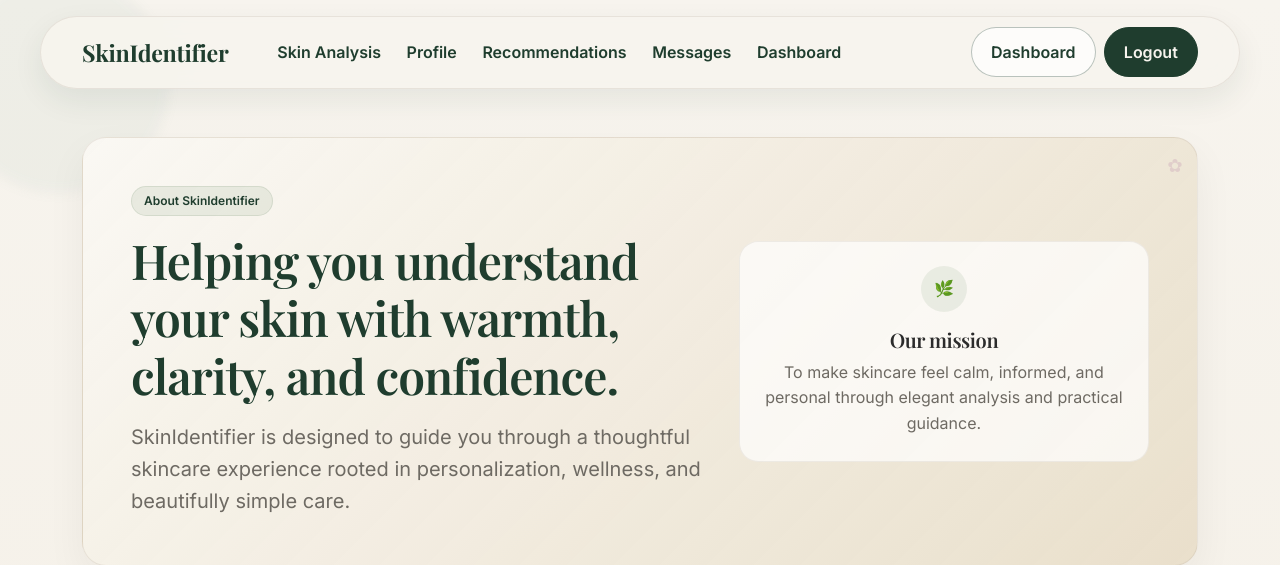
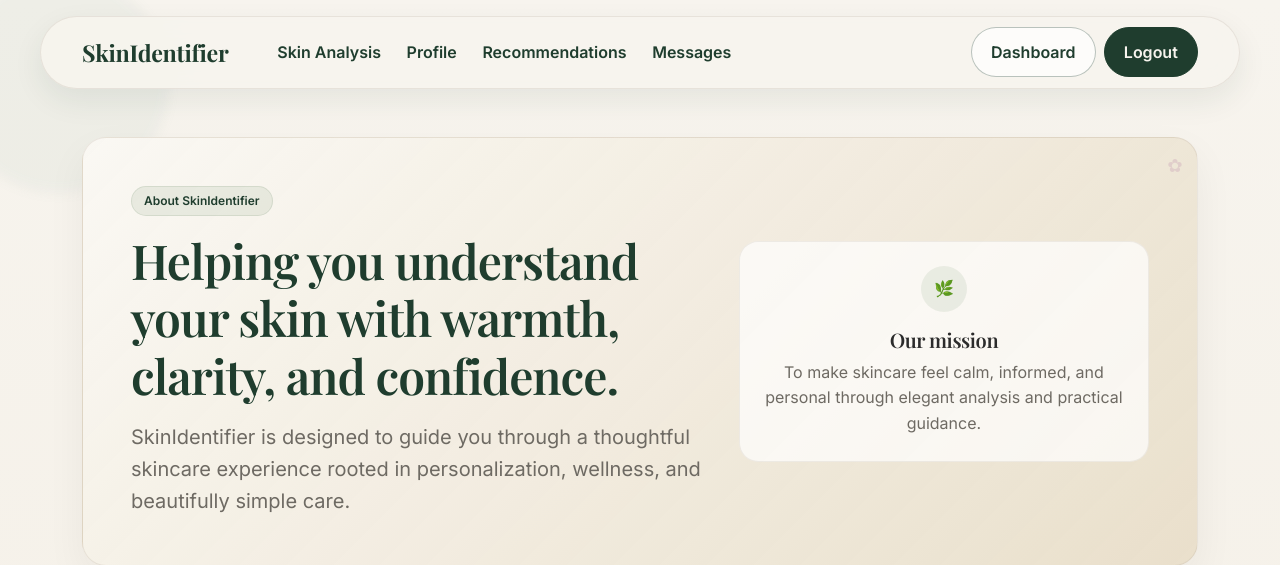
Before and after one commit to bregiang/IS4460-Project-Template, a Django app: page /about/ in a window 1280 px wide. Shown: the top 565 px of the page. Run offline with Django 5.2, Linux system fonts and the light colour scheme; a user stored in the database is signed in.

Commit message:
Remove the extra Dashboard

```diff
--- a/home/templates/home/base.html
+++ b/home/templates/home/base.html
@@ -297,13 +297,11 @@
                             <a class="nav-link" href="{% url 'admin_dashboard' %}">Admin</a>
                         </li>
                     {% endif %}
-                    <li class="nav-item">
-                        {% if user.is_authenticated %}
-                            <a class="nav-link" href="{% url 'dashboard' %}">Dashboard</a>
-                        {% else %}
+                    {% if not user.is_authenticated %}
+                        <li class="nav-item">
                             <a class="nav-link" href="{% url 'register' %}">Get Started</a>
-                        {% endif %}
-                    </li>
+                        </li>
+                    {% endif %}
                 </ul>
                 <div class="d-flex">
                     {% if user.is_authenticated %}
```
Also changed, not shown: db.sqlite3.
